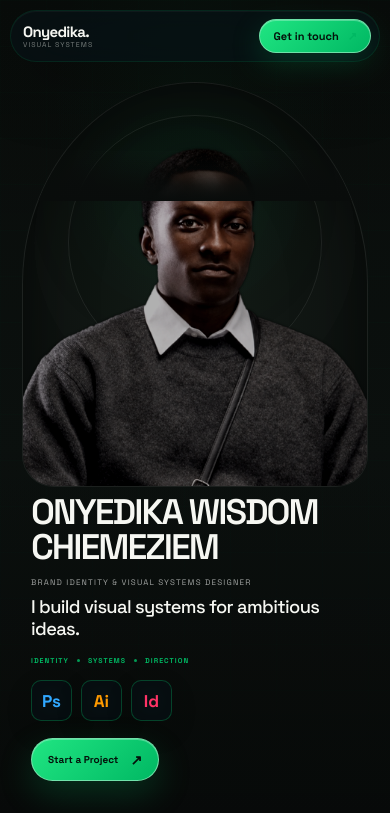
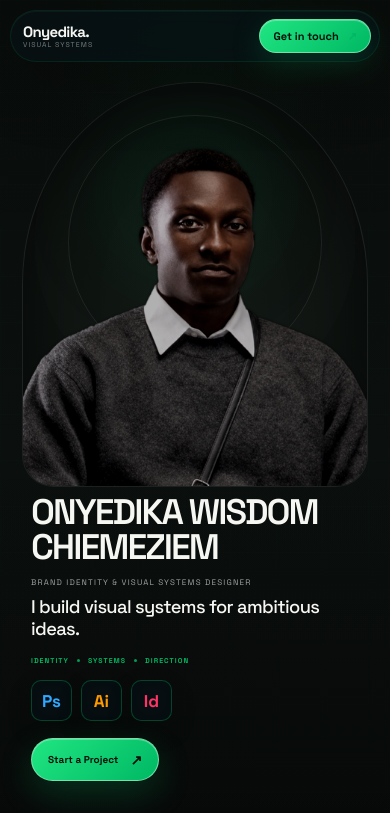
Before and after one commit to Wis-code/wisdom-portfolio, a Next.js app: page / in a window 390 px wide. Shown: the top 813 px of the page. Built offline with nearby package versions, Linux system fonts and the light colour scheme; no server answers; the database is empty.

Commit message:
Refine portrait and project transition gradients

```diff
--- a/components/Hero.module.css
+++ b/components/Hero.module.css
@@ -396,9 +396,14 @@
   bottom: -1px;
   height: clamp(118px, 23%, 184px);
   pointer-events: none;
-  background:
-    radial-gradient(ellipse 58% 86% at 56% 100%, rgba(0,184,99,.07), transparent 68%),
-    linear-gradient(to top, var(--ink) 0%, rgba(8,11,9,.96) 20%, rgba(8,11,9,.72) 48%, transparent 100%);
+  background: linear-gradient(
+    to top,
+    var(--ink) 0%,
+    rgba(8,11,9,.97) 20%,
+    rgba(8,11,9,.66) 48%,
+    rgba(8,11,9,.16) 74%,
+    transparent 100%
+  );
 }
 
 .portrait {
@@ -588,14 +593,7 @@
   }
 
   .portraitStage::after {
-    content: "";
-    position: absolute;
-    inset: 0;
-    z-index: 8;
-    pointer-events: none;
-    background:
-      radial-gradient(ellipse 68% 63% at 50% 35%, transparent 0 48%, rgba(9,12,11,.12) 70%, rgba(9,12,11,.76) 100%),
-      linear-gradient(to top, #090c0b 0%, rgba(9,12,11,.78) 13%, transparent 43%);
+    display: none;
   }
 
   .portrait {
--- a/components/ProjectShowcase.module.css
+++ b/components/ProjectShowcase.module.css
@@ -10,19 +10,20 @@
   content: "";
   position: absolute;
   z-index: 0;
-  top: -24px;
-  left: -5%;
-  width: 110%;
-  height: 190px;
+  top: -66px;
+  left: -8%;
+  width: 116%;
+  height: 230px;
   pointer-events: none;
-  opacity: .72;
-  transform: rotate(-1.4deg) scaleX(1.03);
+  opacity: .62;
   background:
-    linear-gradient(90deg, transparent 0 3%, rgba(0,110,67,.34) 15%, rgba(32,229,130,.22) 48%, rgba(0,184,99,.18) 76%, transparent 97%),
-    linear-gradient(to bottom, rgba(0,184,99,.16), transparent 78%);
-  filter: blur(10px);
-  -webkit-mask-image: repeating-linear-gradient(173deg, #000 0 8px, rgba(0,0,0,.72) 8px 13px, transparent 13px 20px);
-  mask-image: repeating-linear-gradient(173deg, #000 0 8px, rgba(0,0,0,.72) 8px 13px, transparent 13px 20px);
+    radial-gradient(ellipse 42% 82% at 18% 0%, rgba(0,110,67,.28), transparent 72%),
+    radial-gradient(ellipse 48% 88% at 58% 0%, rgba(32,229,130,.18), transparent 74%),
+    radial-gradient(ellipse 34% 72% at 88% 0%, rgba(0,184,99,.16), transparent 72%),
+    linear-gradient(to bottom, rgba(0,110,67,.14), transparent 82%);
+  filter: blur(28px);
+  -webkit-mask-image: linear-gradient(to bottom, #000 0%, rgba(0,0,0,.78) 46%, transparent 100%);
+  mask-image: linear-gradient(to bottom, #000 0%, rgba(0,0,0,.78) 46%, transparent 100%);
 }
 
 .heading {
@@ -280,9 +281,10 @@
   }
 
   .section::before {
-    top: -8px;
-    height: 136px;
-    opacity: .56;
+    top: -38px;
+    height: 150px;
+    opacity: .44;
+    filter: blur(24px);
   }
 
   .heading {
```
